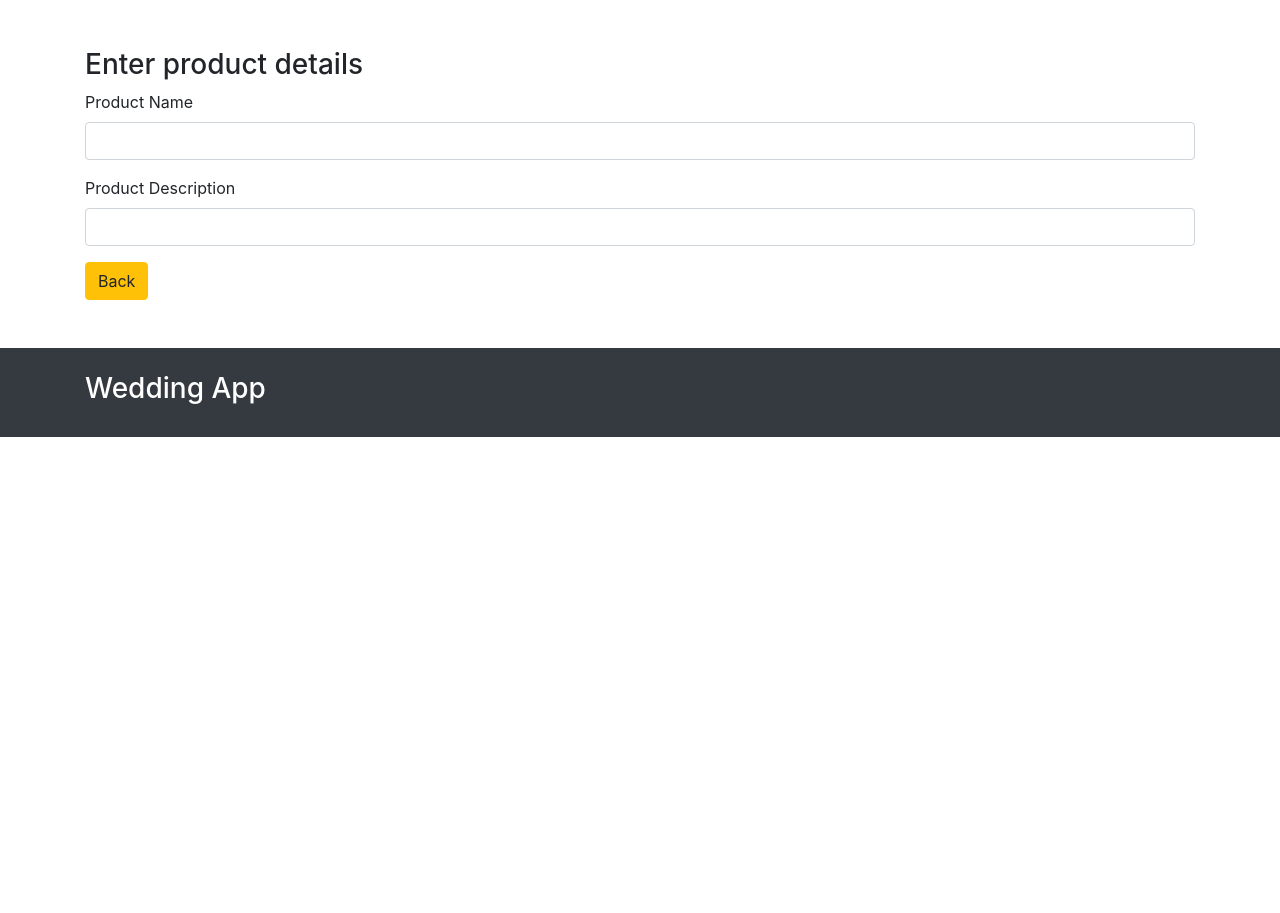
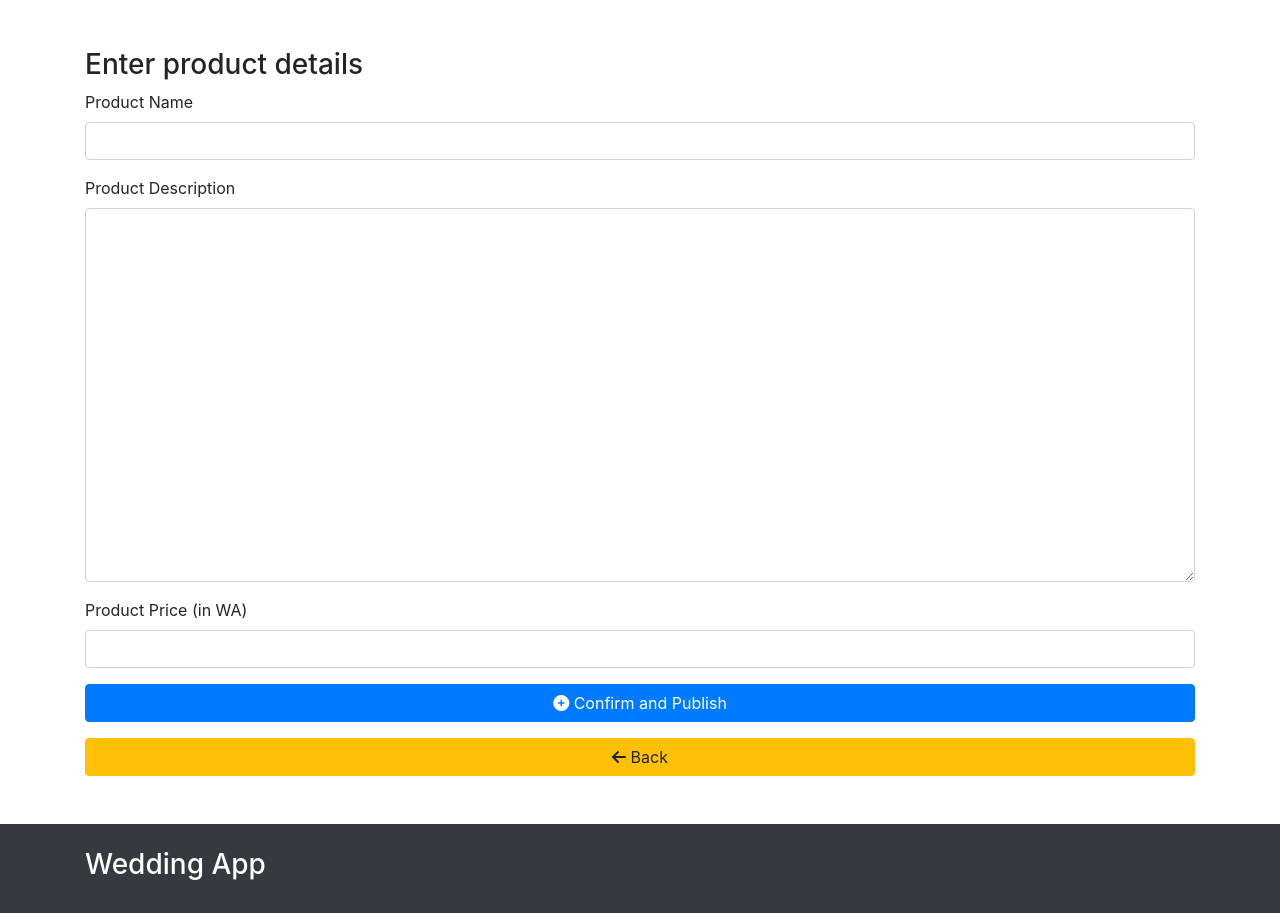
Before and after one commit to PollAppOrg/PollApp, a PHP site: template views/product/create.php in a window 1280 px wide. Shown: the part 56-969 px from the top of the page. Before the commit the page ends 493 px from the top, so only its background shows below. Run offline with PHP 8.4, Linux system fonts and the light colour scheme; the template is opened without the code that fills it, so the values that code supplies are empty; the visitor is signed in with stand-in values (Sample User, id 1); some libraries are stand-ins or nearby versions.

Commit message:
minor change to product

```diff
--- a/views/product.php
+++ b/views/product.php
@@ -4,7 +4,7 @@
     <hr class="my-2">
     <p>More info</p>
     <p class="lead">
-        <a class="btn btn-primary btn-lg" href="<?php ROOT ?>" role="button">Click here to add a new product</a>
+        <a class="btn btn-primary btn-lg" href="<?php ROOT?> product/create" role="button">Click here to add a new product</a>
     </p>
 </div>
 
--- a/views/product/create.php
+++ b/views/product/create.php
@@ -1,7 +1,7 @@
 <div class="container my-5">
     <div class="row">
         <div class="col-md-12">
-            <form action="<?php ROOT . "product/create"?>" method="post">
+            <form action="<?php ROOT . "product/create"?>" method="post" class="mb-3">
                 <h3>Enter product details</h3>
                 <div class="form-group">
                   <label for="pName">Product Name</label>
@@ -9,10 +9,15 @@
                 </div>
                 <div class="form-group">
                   <label for="pDesc">Product Description</label>
-                  <input type="text" name="pDesc" id="pDesc" class="form-control" placeholder="" aria-describedby="helpId">
+                  <textarea rows="15" type="text" name="pDesc" id="pDesc" class="form-control" placeholder="" aria-describedby="helpId"></textarea>
                 </div>
+                <div class="form-group">
+                  <label for="pPrice">Product Price (in WA)</label>
+                  <input type="number" name="pPrice" id="pPrice" class="form-control" placeholder="" aria-describedby="helpId">
+                </div>
+                <button type="submit" class="btn btn-block btn-primary"><i class="fa fa-plus-circle" aria-hidden="true"></i> Confirm and Publish</button>
             </form>
-            <a href="<?php ROOT . "product"?>" class="btn btn-warning">Back</a>
+            <a href="<?= ROOT . "product"?>" class="btn btn-warning btn-block"><i class="fa fa-arrow-left" aria-hidden="true"></i> Back</a>
         </div>
     </div>
 </div>
```
